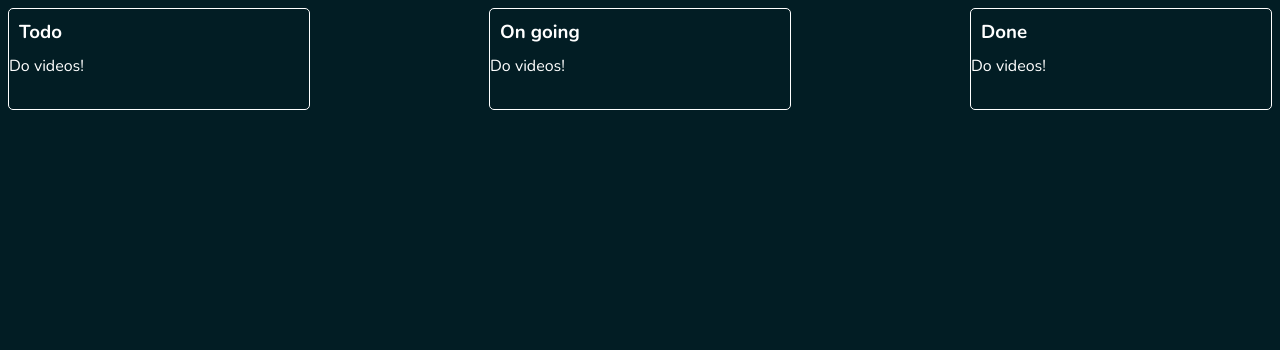
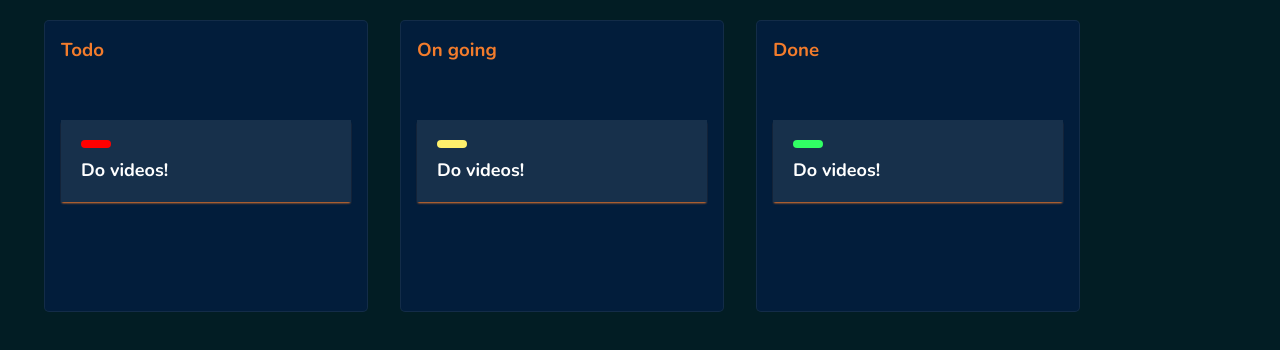
Before and after one commit to 1TATO/drag-and-drop, a plain HTML site: page index.html in a window 1280 px wide. Drawn offline with nearby package versions, Linux system fonts and the light colour scheme.

Commit message:
css done

```diff
--- a/index.html
+++ b/index.html
@@ -16,7 +16,7 @@
       <h3>Todo</h3>
       <div class="dropzone">
         <div class="card" draggable="true">
-          <div class="status"></div>
+          <div class="status red"></div>
           <div class="task">Do videos!</div>
         </div>
       </div>
@@ -25,7 +25,7 @@
       <h3>On going</h3>
       <div class="dropzone">
         <div class="card" draggable="true">
-          <div class="status"></div>
+          <div class="status yellow"></div>
           <div class="task">Do videos!</div>
         </div>
       </div>
@@ -34,7 +34,7 @@
       <h3>Done</h3>
       <div class="dropzone">
         <div class="card" draggable="true">
-          <div class="status"></div>
+          <div class="status green"></div>
           <div class="task">Do videos!</div>
         </div>
       </div>
--- a/style.css
+++ b/style.css
@@ -9,18 +9,55 @@ body {
 
 .boards {
   display: flex;
-  justify-content: space-between;
+  margin: 20px;
 }
 
 .board {
-  border: 1px solid #ffffff;
+  background: #021d3b;
+  border: 1px solid #ffffff11;
   border-radius: 5px;
-  width: 300px;
-  height: 100px;
-
+  margin: 0 16px;
 }
 
-h3 {
-  margin: 10px 10px;
-  font-weight: 900;
+.board h3 {
+  padding: 16px;
+  margin: 0;
+  color: #f37c2c;
 }
+
+.dropzone {
+  padding: 16px;
+  min-width: 284px;
+  min-height: 200px;
+}
+
+.card {
+  padding: 20px;
+  box-shadow: 0 2px 2px -1px #f37c2c;
+  width: 250px;
+  margin: 25px 0;
+  border-radius: 5pz;
+  font-weight: 600;
+  font-size: 18px;
+  background-color: rgba(255, 255, 255, 0.082);
+}
+
+.status {
+  width: 30px;
+  height: 8px;
+  background: gray;
+  border-radius: 5px;
+  margin-bottom: 10px;
+}
+
+.status.green {
+  background: #31ff64;
+}
+
+.status.yellow {
+  background: #fff06c;
+}
+
+.status.red {
+  background: red;
+}
```
